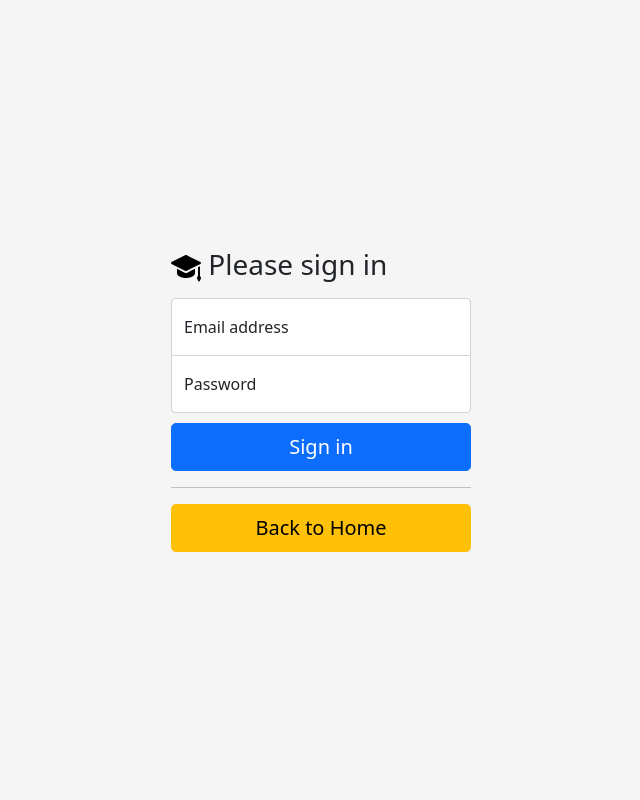
After one commit to suhailvs/stackschools, a Django app: page /accounts/login/ in a window 1280 px wide. The commit adds this page. Shown: the whole page, without its empty margins (319-959 px from the left). Run offline with Django 4.2, Linux system fonts and the light colour scheme; data that the repository does not hold is empty; some libraries are stand-ins or nearby versions.

Commit message:
removed state page and add it to the homepage. added login page

```diff
--- a/mysite/settings.py
+++ b/mysite/settings.py
@@ -159,9 +159,9 @@ LOGIN_URL = 'login'
 
 LOGOUT_URL = 'logout'
 
-LOGIN_REDIRECT_URL = 'schools:states'
+LOGIN_REDIRECT_URL = 'home'
 
-LOGOUT_REDIRECT_URL = 'schools:states'
+LOGOUT_REDIRECT_URL = 'home'
 
 
 # Messages built-in framework
--- a/mysite/templates/base.html
+++ b/mysite/templates/base.html
@@ -47,14 +47,19 @@
   </head>
 
   <body>
+    {% block body %}
     <nav class="navbar navbar-light bg-light border-bottom">
-      <div class="container-fluid">
+      <div class="container">
         <a class="navbar-brand" href="{% url 'home' %}">
           <img src="{% static 'img/stackschools.svg' %}" alt="" width="30" height="24" class="d-inline-block align-text-top">
           StackSchools
         </a>
         <div class="col-md-3 text-end">
-          <a class="btn btn-primary me-2" href="{% url 'schools:states' %}">States</a>
+          {% if user.is_authenticated %}
+          <a class="btn btn-danger me-2" href="#">Logout</a>
+          {% else %}
+          <a class="btn btn-primary me-2" href="{% url 'login' %}">Login</a>
+          {% endif %}
         </div>
       </div>
     </nav>
@@ -81,5 +86,7 @@
     <script src="{% static 'bootstrap5/bootstrap.bundle.min.js' %}"></script>
     {% block extrajs %}
     {% endblock %}
+
+    {% endblock %}
   </body>
 </html>
--- /dev/null
+++ b/mysite/templates/registration/login.html
@@ -0,0 +1,77 @@
+{% extends 'base.html' %}
+{% load static %}
+
+{% block extracss %}
+<style>
+    html,
+body {
+  height: 100%;
+}
+
+body {
+  display: flex;
+  align-items: center;
+  padding-top: 40px;
+  padding-bottom: 40px;
+  background-color: #f5f5f5;
+}
+
+.form-signin {
+  width: 100%;
+  max-width: 330px;
+  padding: 15px;
+  margin: auto;
+}
+
+.form-signin .checkbox {
+  font-weight: 400;
+}
+
+.form-signin .form-floating:focus-within {
+  z-index: 2;
+}
+
+.form-signin input[type="email"] {
+  margin-bottom: -1px;
+  border-bottom-right-radius: 0;
+  border-bottom-left-radius: 0;
+}
+
+.form-signin input[type="password"] {
+  margin-bottom: 10px;
+  border-top-left-radius: 0;
+  border-top-right-radius: 0;
+}
+
+
+
+</style>
+{% endblock %}
+
+{% block body %}
+<main class="form-signin">
+    <form method="post" novalidate>
+        {% csrf_token %}
+
+      <h1 class="h3 mb-3 fw-normal"><img src="{% static 'img/stackschools.svg' %}" style="height:30px"> Please sign in</h1>
+      {% if form.errors %}
+      <div class="alert alert-danger alert-dismissible fade show" role="alert">
+            Your email and password didn't match.
+            Please try again.
+      </div>
+    {% endif %}
+      <div class="form-floating">
+        <input type="email" class="form-control" id="floatingInput" placeholder="name@example.com" name="username">
+        <label for="floatingInput">Email address</label>
+      </div>
+      <div class="form-floating">
+        <input type="password" class="form-control" id="floatingPassword" placeholder="Password" name="password">
+        <label for="floatingPassword">Password</label>
+      </div>
+
+      <button class="w-100 btn btn-lg btn-primary" type="submit">Sign in</button>
+    </form>
+    <hr>
+    <a href="{% url 'home' %}" class="w-100 btn btn-warning btn-lg">Back to Home</a>
+  </main>
+  {% endblock %}
--- a/mysite/urls.py
+++ b/mysite/urls.py
@@ -19,6 +19,8 @@ from django.utils import timezone
 from django.contrib.sitemaps import GenericSitemap
 from django.contrib.sitemaps import views as sitemaps_views
 from django.views.generic import TemplateView
+from django.contrib.auth import views as auth_views
+
 from schools.models import School, KeralaSchool
 from schools.views import home
 
@@ -37,6 +39,7 @@ urlpatterns = [
     path('', home, name="home"),
     path('schools/', include('schools.urls')),
 
+    path('accounts/login/', auth_views.LoginView.as_view(redirect_authenticated_user=True), name='login'),
     path('sitemap.xml', sitemaps_views.index, {'sitemaps': my_sitemaps},
          name='django.contrib.sitemaps.views.index'),
     path('sitemap-<section>.xml', sitemaps_views.sitemap, {'sitemaps': my_sitemaps},
--- a/schools/templates/schools/districts.html
+++ b/schools/templates/schools/districts.html
@@ -6,7 +6,7 @@
 {% block content %}
 <nav aria-label="breadcrumb">
   <ol class="breadcrumb">
-    <li class="breadcrumb-item"><a href="{% url 'schools:states' %}">India</a></li>
+    <li class="breadcrumb-item"><a href="{% url 'home' %}">Home</a></li>
     <li class="breadcrumb-item active" aria-current="page">{{state|title}}</li>
   </ol>
 </nav>
--- a/schools/templates/schools/school_udise.html
+++ b/schools/templates/schools/school_udise.html
@@ -2,7 +2,7 @@
 {% load static %}
 {% block title %}{{school.school_name}} - {% endblock %}
 {% block metatitle %}{{school.school_name}} {{school.district }}{% endblock %}
-{% block metadescription %}{{school.school_name}}, {{school.state }}, {{school.district }}{% endblock %}
+{% block metadescription %}{{school.school_name}}, {{school.block }}, {{school.district }}, {{school.state }}{% endblock %}
 
 {% block extracss %}
 <style>
@@ -24,7 +24,7 @@
 <!-- BREADCRUMB -->
 <nav aria-label="breadcrumb">
     <ol class="breadcrumb">
-        <li class="breadcrumb-item"><a href="{% url 'schools:states' %}">India</a></li>
+        <li class="breadcrumb-item"><a href="{% url 'home' %}">Home</a></li>
         <li class="breadcrumb-item"><a
                 href="{% url 'schools:districts' school.state|slugify %}">{{school.state|title}}</a></li>
         <li class="breadcrumb-item"><a
--- a/schools/templates/schools/schools.html
+++ b/schools/templates/schools/schools.html
@@ -6,7 +6,7 @@
 {% block content %}
 <nav aria-label="breadcrumb">
   <ol class="breadcrumb">
-    <li class="breadcrumb-item"><a href="{% url 'schools:states' %}">India</a></li>
+    <li class="breadcrumb-item"><a href="{% url 'home' %}">Home</a></li>
     <li class="breadcrumb-item"><a href="{% url 'schools:districts' state %}">{{state|title}}</a></li>
     <li class="breadcrumb-item"><a href="{% url 'schools:sub_districts' state district %}">{{district|title}}</a></li>
     <li class="breadcrumb-item active" aria-current="page">{{sub_district|title}}</li>
--- a/schools/templates/schools/sub_districts.html
+++ b/schools/templates/schools/sub_districts.html
@@ -6,7 +6,7 @@
 {% block content %}
 <nav aria-label="breadcrumb">
   <ol class="breadcrumb">
-	<li class="breadcrumb-item"><a href="{% url 'schools:states' %}">India</a></li>
+	<li class="breadcrumb-item"><a href="{% url 'home' %}">Home</a></li>
     <li class="breadcrumb-item"><a href="{% url 'schools:districts' state %}">{{state|title}}</a></li>
     <li class="breadcrumb-item active" aria-current="page">{{district|title}}</li>
   </ol>
--- a/schools/urls.py
+++ b/schools/urls.py
@@ -5,7 +5,7 @@ from django.views.generic import TemplateView
 app_name = 'schools'
 urlpatterns = [
 	# if blank show districts(Thissur, palakkad...)
-	path('', school_views.states, name='states'),
+	# path('', school_views.states, name='states'),
 	# if digit, view school information
 	re_path(r'^(?P<code>\d{5})/',school_views.school_view_kerala, name='school_view_kerala'),
 
```
Also changed, not shown: mysite/templates/home.html (+30 -12 lines), schools/templates/schools/states.html (deleted, +0 -29 lines), schools/views.py (+6 -8 lines).
